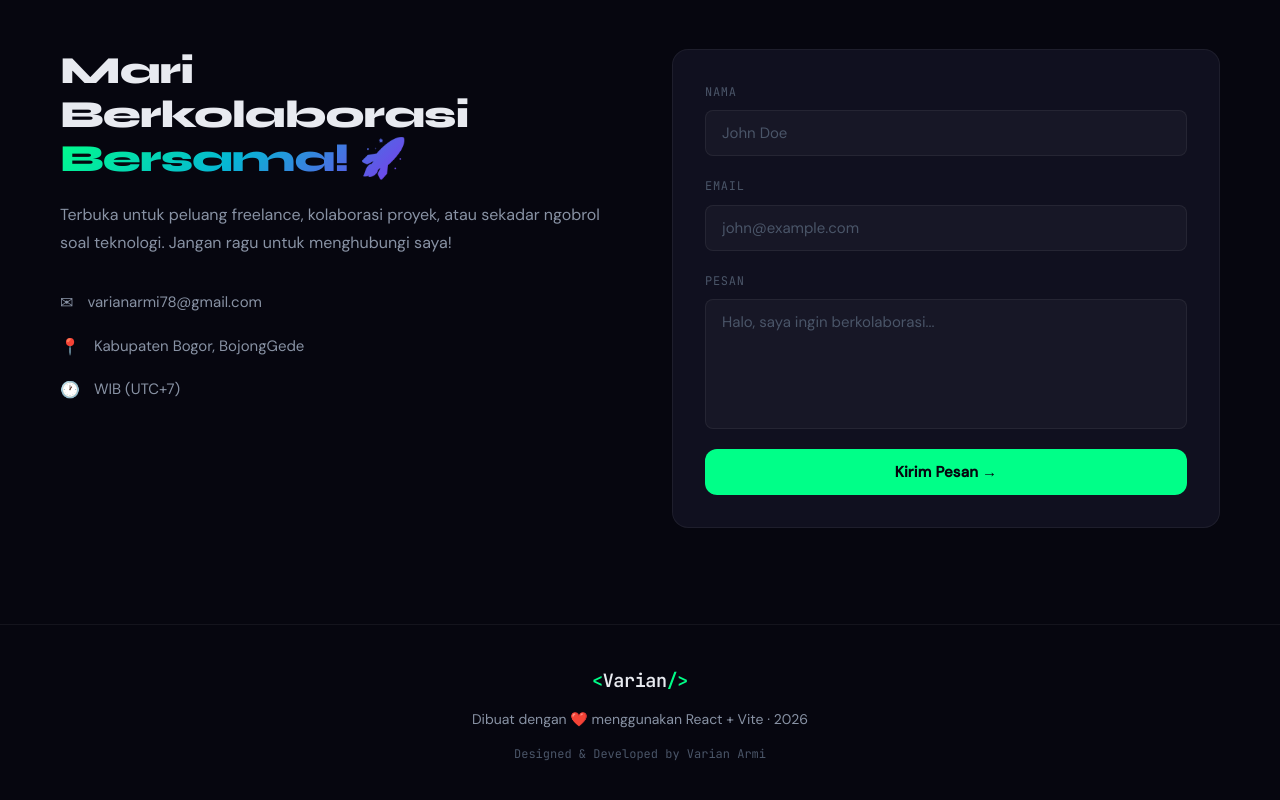
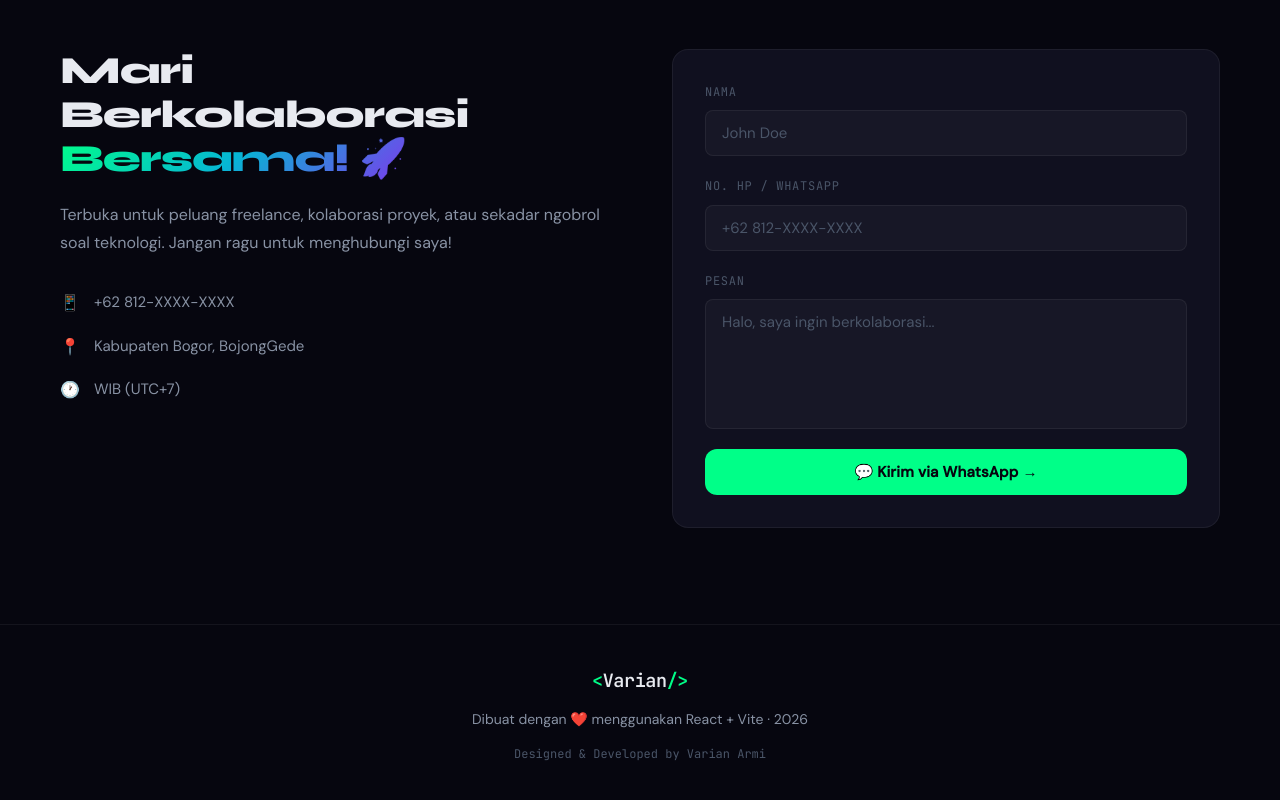
Before and after one commit to Armi88/portofolio1, a React (Vite) app: page / in a window 1280 px wide. Shown: the part 3725-4525 px from the top of the page. Built offline with nearby package versions, Linux system fonts and the light colour scheme.

Commit message:
Update contact: form WhatsApp redirect, email -> nomor HP

```diff
--- a/src/App.jsx
+++ b/src/App.jsx
@@ -181,6 +181,14 @@ export default function App() {
   ]);
   const [menuOpen, setMenuOpen] = useState(false);
   const [scrolled, setScrolled] = useState(false);
+  const [formData, setFormData] = useState({ name: "", phone: "", message: "" });
+
+  const WA_NUMBER = "6281234567890"; // ← Ganti dengan nomor WhatsApp Anda (tanpa +)
+
+  const handleSendWA = () => {
+    const text = `Halo, saya ${formData.name}!\nNo. HP: ${formData.phone}\n\nPesan:\n${formData.message}`;
+    window.open(`https://wa.me/${WA_NUMBER}?text=${encodeURIComponent(text)}`, "_blank");
+  };
 
   useEffect(() => {
     const onScroll = () => setScrolled(window.scrollY > 60);
@@ -394,7 +402,7 @@ export default developer;`}</pre>
               </p>
               <div className="contact-links">
                 {[
-                  { icon: "✉", label: "varianarmi78@gmail.com" },
+                  { icon: "📱", label: "+62 812-XXXX-XXXX" },
                   { icon: "📍", label: "Kabupaten Bogor, BojongGede" },
                   { icon: "🕐", label: "WIB (UTC+7)" },
                 ].map((c) => (
@@ -408,18 +416,40 @@ export default developer;`}</pre>
             <form className="contact-form" onSubmit={(e) => e.preventDefault()}>
               <div className="form-group">
                 <label className="form-label">Nama</label>
-                <input className="form-input" type="text" placeholder="John Doe" />
+                <input
+                  className="form-input"
+                  type="text"
+                  placeholder="John Doe"
+                  value={formData.name}
+                  onChange={(e) => setFormData({ ...formData, name: e.target.value })}
+                />
               </div>
               <div className="form-group">
-                <label className="form-label">Email</label>
-                <input className="form-input" type="email" placeholder="john@example.com" />
+                <label className="form-label">No. HP / WhatsApp</label>
+                <input
+                  className="form-input"
+                  type="tel"
+                  placeholder="+62 812-XXXX-XXXX"
+                  value={formData.phone}
+                  onChange={(e) => setFormData({ ...formData, phone: e.target.value })}
+                />
               </div>
               <div className="form-group">
                 <label className="form-label">Pesan</label>
-                <textarea className="form-input form-textarea" rows={5} placeholder="Halo, saya ingin berkolaborasi..." />
+                <textarea
+                  className="form-input form-textarea"
+                  rows={5}
+                  placeholder="Halo, saya ingin berkolaborasi..."
+                  value={formData.message}
+                  onChange={(e) => setFormData({ ...formData, message: e.target.value })}
+                />
               </div>
-              <button type="submit" className="btn-primary btn-full">
-                Kirim Pesan →
+              <button
+                type="button"
+                className="btn-primary btn-full"
+                onClick={handleSendWA}
+              >
+                💬 Kirim via WhatsApp →
               </button>
             </form>
           </div>
```
